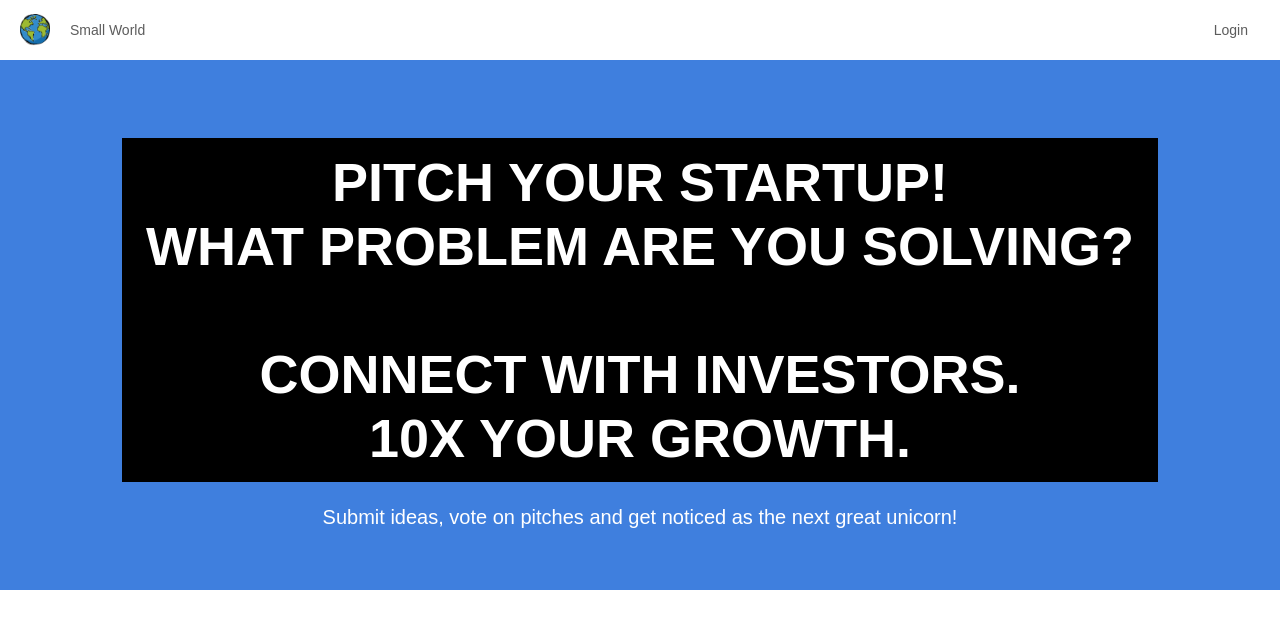
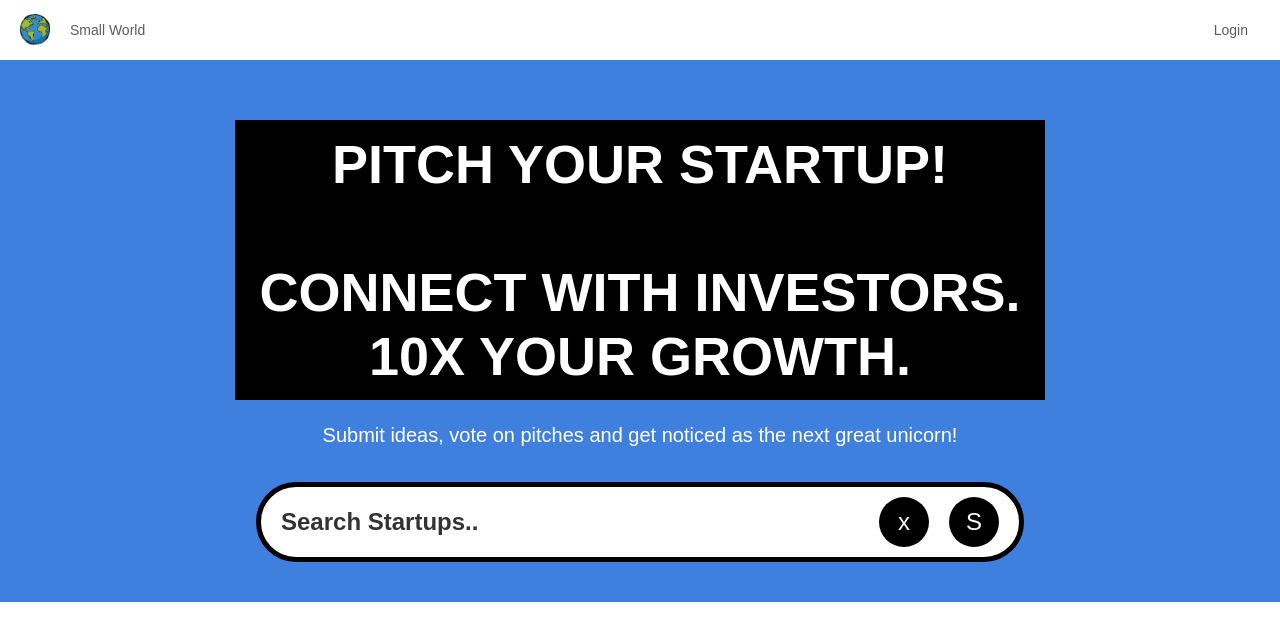
Before and after one commit to joiboi08/startup-finder, a Next.js app: page / in a window 1280 px wide. Shown: the top 640 px of the page. Built offline with nearby package versions, Linux system fonts and the light colour scheme; no server answers.

Commit message:
Search bar on hero secxn

```diff
--- a/app/(root)/page.tsx
+++ b/app/(root)/page.tsx
@@ -1,12 +1,15 @@
 import Image from "next/image";
+import SearchForm from "../components/SearchForm";
 
 export default function Home() {
   return (
     <div className="w-screen">
       <section className="blue_container">
-        <h1 className="heading ">pitch your startup!<br />what problem are you solving? <br /> <br />connect with investors. <br /> 10x your growth.</h1>
+        <h1 className="heading ">pitch your startup!<br /> <br />connect with investors. <br /> 10x your growth.</h1>
 
         <p className="sub-heading !max-3xl">Submit ideas, vote on pitches and get noticed as the next great unicorn!</p>
+
+        <SearchForm />
       </section>
     </div>
   );
--- /dev/null
+++ b/app/components/SearchForm.tsx
@@ -0,0 +1,33 @@
+import React from 'react'
+import Form from "next/form";
+import SearchFormResetBtn from './SearchFormResetBtn';
+
+const SearchForm = () => {
+
+    const query = 'test';
+
+
+    return (
+
+    <Form action="/" scroll={false} className="search-form">
+        <input
+            name='query'
+            defaultValue={""}
+            className="search-input"
+            placeholder='Search Startups..'
+        />
+        {query && <SearchFormResetBtn />}
+        <button type='submit' className='search-btn text-white'>
+            S
+        </button>
+    </Form>
+  )
+}
+
+export default SearchForm;
+
+
+// we want to ensure this renders on the server side --> efficient loading etc.
+// previously it would have been impossible because it has a lot of client interaction like reading input etc.
+//* the new <Form /> component from nextjs directly updates the search params of the URL. Eg. if someone searches 'Horse' in the search bar and clicks Submit, your URL will become
+//* /search/?query=horse
--- /dev/null
+++ b/app/components/SearchFormResetBtn.tsx
@@ -0,0 +1,25 @@
+"use client";   // isolated client func here so its parent can still be server side rendered
+
+import Link from 'next/link';
+import React from 'react'
+
+const SearchFormResetBtn = () => {
+
+    const reset = () => {
+        const form = document.querySelector('.search-form') as HTMLFormElement;
+
+        if (form) {
+            form.reset();
+        }
+    }
+
+  return (
+    <button type="reset" onClick={reset}>
+        <Link href="/" className='search-btn text-white'>
+            x
+        </Link>
+    </button>
+  )
+}
+
+export default SearchFormResetBtn
```
